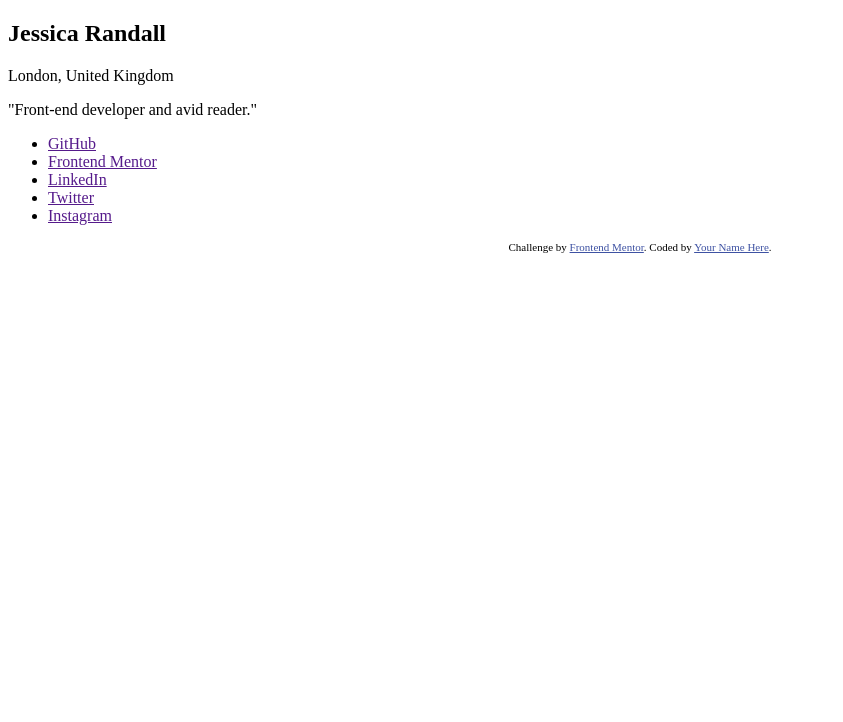
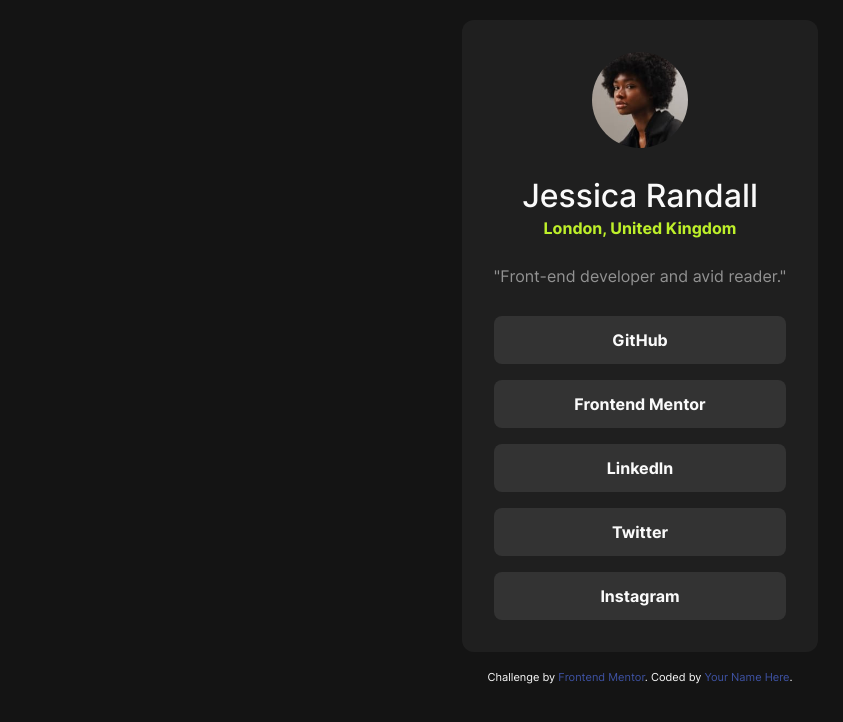
Before and after one commit to cauanoli/challenge-social-links-profile, a plain HTML site: page index.html in a window 1280 px wide. Shown: the whole page, without its empty margins (0-843 px from the left). Drawn offline with Linux system fonts and the light colour scheme.

Commit message:
feat: add styles

```diff
--- a/index.html
+++ b/index.html
@@ -24,30 +24,38 @@
         color: hsl(228, 45%, 44%);
       }
     </style>
+    <link rel="stylesheet" href="./style.css" />
   </head>
   <body>
     <main class="center">
       <section class="profile">
-        <h1 class="profile__name">Jessica Randall</h1>
+        <img
+          src="./assets/images/avatar-jessica.jpeg"
+          alt="a woman"
+          class="profile__image"
+        />
 
-        <p class="profile__location">London, United Kingdom</p>
+        <div class="profile__header">
+          <h1 class="profile__name">Jessica Randall</h1>
+          <p class="profile__location">London, United Kingdom</p>
+        </div>
         <p class="profile__description">
           "Front-end developer and avid reader."
         </p>
 
         <ul class="profile__links">
-          <li class="profile__link"><a href="">GitHub</a></li>
-          <li class="profile__link">
-            <a href="">Frontend Mentor</a>
+          <li><a href="" class="profile__link">GitHub</a></li>
+          <li>
+            <a href="" class="profile__link">Frontend Mentor</a>
           </li>
-          <li class="profile__link">
-            <a href="">LinkedIn</a>
+          <li>
+            <a href="" class="profile__link">LinkedIn</a>
           </li>
-          <li class="profile__link">
-            <a href="">Twitter</a>
+          <li>
+            <a href="" class="profile__link">Twitter</a>
           </li>
-          <li class="profile__link">
-            <a href="">Instagram</a>
+          <li>
+            <a href="" class="profile__link">Instagram</a>
           </li>
         </ul>
       </section>
--- /dev/null
+++ b/reset.css
@@ -0,0 +1,129 @@
+/* http://meyerweb.com/eric/tools/css/reset/
+   v2.0 | 20110126
+   License: none (public domain)
+*/
+
+html,
+body,
+div,
+span,
+applet,
+object,
+iframe,
+h1,
+h2,
+h3,
+h4,
+h5,
+h6,
+p,
+blockquote,
+pre,
+a,
+abbr,
+acronym,
+address,
+big,
+cite,
+code,
+del,
+dfn,
+em,
+img,
+ins,
+kbd,
+q,
+s,
+samp,
+small,
+strike,
+strong,
+sub,
+sup,
+tt,
+var,
+b,
+u,
+i,
+center,
+dl,
+dt,
+dd,
+ol,
+ul,
+li,
+fieldset,
+form,
+label,
+legend,
+table,
+caption,
+tbody,
+tfoot,
+thead,
+tr,
+th,
+td,
+article,
+aside,
+canvas,
+details,
+embed,
+figure,
+figcaption,
+footer,
+header,
+hgroup,
+menu,
+nav,
+output,
+ruby,
+section,
+summary,
+time,
+mark,
+audio,
+video {
+  margin: 0;
+  padding: 0;
+  border: 0;
+  font-size: 100%;
+  font: inherit;
+  vertical-align: baseline;
+}
+/* HTML5 display-role reset for older browsers */
+article,
+aside,
+details,
+figcaption,
+figure,
+footer,
+header,
+hgroup,
+menu,
+nav,
+section {
+  display: block;
+}
+body {
+  line-height: 1;
+}
+ol,
+ul {
+  list-style: none;
+}
+blockquote,
+q {
+  quotes: none;
+}
+blockquote:before,
+blockquote:after,
+q:before,
+q:after {
+  content: "";
+  content: none;
+}
+table {
+  border-collapse: collapse;
+  border-spacing: 0;
+}
--- /dev/null
+++ b/style.css
@@ -0,0 +1,111 @@
+@import url("./reset.css");
+
+@font-face {
+  font-family: Inter;
+  src: url("./assets/fonts/Inter-VariableFont_slnt\,wght.ttf");
+  font-weight: 100 900;
+}
+
+:root {
+  --night: #141414ff;
+  --night-2: #1f1f1fff;
+  --jet: #333333ff;
+  --white: #fafafa;
+  --battleship-gray: #929292ff;
+  --lime: #bef02aff;
+
+  --color-highlight: var(--lime);
+  --color-text: var(--white);
+  --color-text-secondary: var(--battleship-gray);
+  --color-text-dark: var(--night);
+
+  --bg-dark: var(--night);
+  --bg-gray: var(--night-2);
+  --bg-gray-light: var(--jet);
+  --bg-highlight: var(--color-highlight);
+
+  --border-radius-md: 12px;
+  --border-radius-sm: 8px;
+  --flex-gap-lg: 2rem;
+  --flex-gap-md: 1rem;
+  --flex-gap-sm: 0.5rem;
+}
+
+body {
+  background-color: var(--bg-dark);
+  color: var(--color-text);
+  font-family: Inter, sans-serif;
+}
+
+a {
+  text-decoration: none;
+  color: inherit;
+}
+
+.center {
+  display: grid;
+  place-items: center;
+  min-height: 80svh;
+  min-height: 80;
+  padding: 1rem;
+}
+
+.profile {
+  background-color: var(--bg-gray);
+  padding: 2rem;
+  border-radius: var(--border-radius-md);
+  display: flex;
+  flex-direction: column;
+  gap: var(--flex-gap-lg);
+  align-items: center;
+}
+
+.profile__image {
+  border-radius: 100%;
+  width: 96px;
+}
+
+.profile__header {
+  display: flex;
+  flex-direction: column;
+  justify-content: center;
+  gap: var(--flex-gap-sm);
+}
+
+.profile__name {
+  font-size: 2rem;
+  font-weight: 500;
+}
+
+.profile__location {
+  color: var(--color-highlight);
+  font-weight: 700;
+  text-align: center;
+}
+
+.profile__description {
+  color: var(--color-text-secondary);
+}
+
+.profile__links {
+  display: flex;
+  flex-direction: column;
+  gap: var(--flex-gap-md);
+  width: 100%;
+}
+
+.profile__link {
+  text-decoration: none;
+  font-weight: 700;
+  padding: 1rem;
+  text-align: center;
+  display: block;
+
+  background-color: var(--bg-gray-light);
+  border-radius: var(--border-radius-sm);
+}
+
+.profile__link:hover {
+  background-color: var(--bg-highlight);
+  color: var(--color-text-dark);
+}
```
